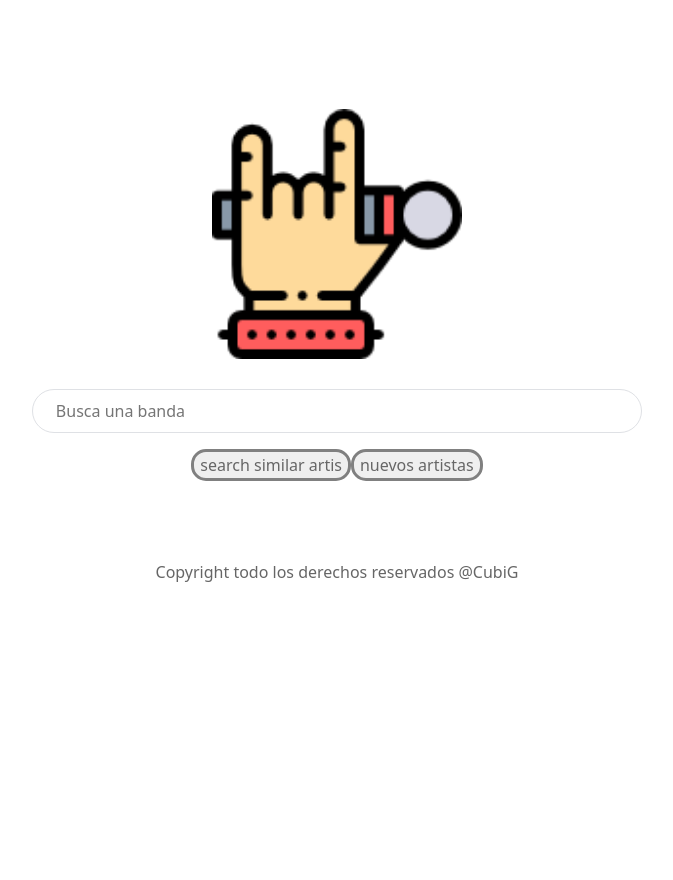
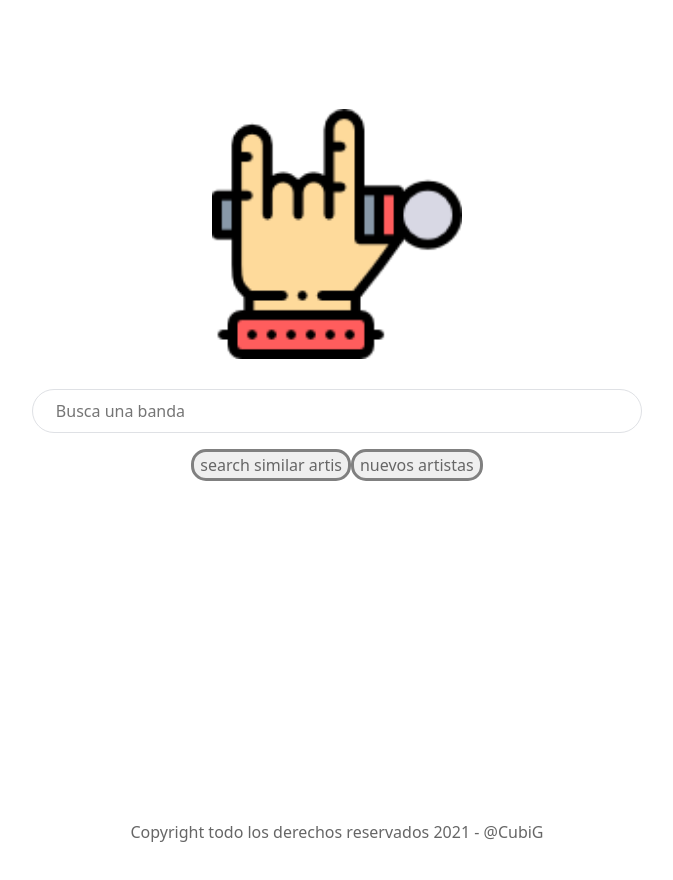
Before and after one commit to CubillasG/Proyecto-react, a React (Create React App) app: page / in a window 1280 px wide. Shown: the top 880 px of the page, without its empty margins (303-976 px from the left). Before the commit the page ends 800 px from the top, so only its background shows below. Built offline with nearby package versions, Linux system fonts and the light colour scheme.

Commit message:
introduccion de Api

```diff
--- a/src/App.js
+++ b/src/App.js
@@ -5,19 +5,19 @@ import PageArtist from './page-artist.js';
 import 'bootstrap/dist/css/bootstrap.css';
 import './App.css';
 import {BrowserRouter, Route, Switch} from 'react-router-dom'
-import Footer from './components/footer.js';
+import Layout from './components/Layout.js';
 
 class App extends Component{
   render(){
     return(
     <BrowserRouter>
-    <Footer>
+    <Layout>
     <switch>
       <Route exact path='/busqueda' component={PageSearchResult}></Route>
       <Route exact path='/artista' component={PageArtist}></Route>
       <Route exact path='/' component={PageHome}></Route>
     </switch>
-    </Footer>
+    </Layout>
     </BrowserRouter>
 
     )
--- /dev/null
+++ b/src/components/Layout.js
@@ -0,0 +1,14 @@
+import React from 'react';
+import Footer  from './footer.js';
+
+
+function Layout(props){
+    const children = props.children;
+    return(
+        <React.Fragment>
+            {children}
+        <Footer />
+        </React.Fragment>
+    )
+}
+export default Layout;
--- a/src/components/footer.js
+++ b/src/components/footer.js
@@ -1,14 +1,13 @@
 import React from 'react';
 
 
-function Footer(props){
-    const children = props.children;
+function Footer(){
     return(
         <React.Fragment>
-            {children}
-            <div className='row'>
-               <div className='col-md-12 centrar'>
-                <p>Copyright todo los derechos reservados @CubiG</p>
+
+           <div className='row'>
+               <div className='col-md-12 centrado'>
+                <p>Copyright todo los derechos reservados 2021 - @CubiG</p>
                </div>
            </div>
         </React.Fragment>
--- a/src/page-search-result.js
+++ b/src/page-search-result.js
@@ -5,14 +5,17 @@ import SearchResult from './components/search-result.js'
 import './App.css';
 
 class PageSearchResult extends Component{
-  state = {buscador :''
-};
+  state = {};
+  componentWillMount(){
+    console.log('componentWillMount()', 'antes de que se renderice la cosa')
+  }
   ChangeHandle = e =>{
     this.setState({
       [e.target.name]: e.target.value
     });
   }
   render(){
+    console.log('render()', 'metodo render')
     return(
       <React.Fragment>
 
```
Also changed, not shown: src/components/search-bar.css (line endings or trailing spaces).
